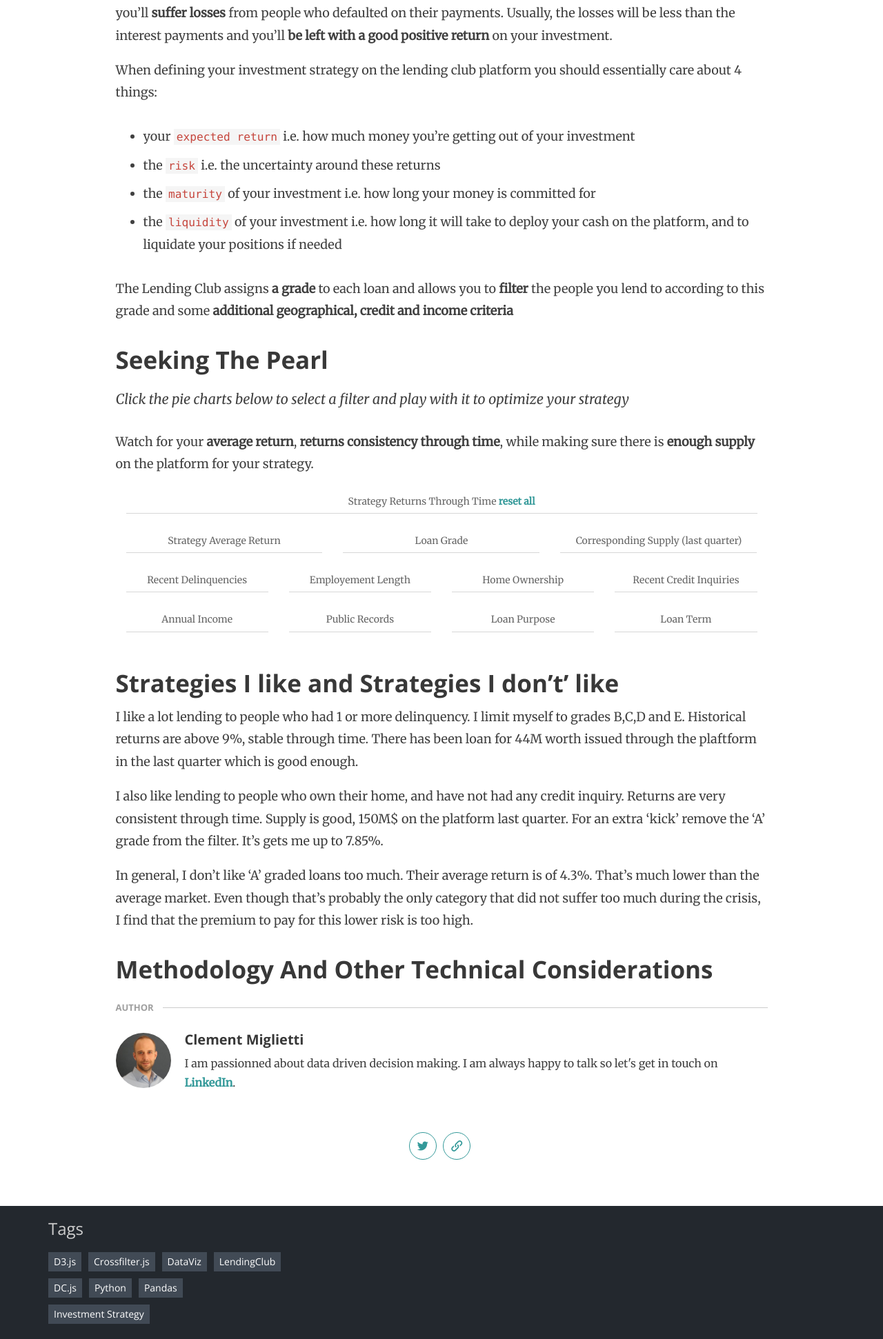
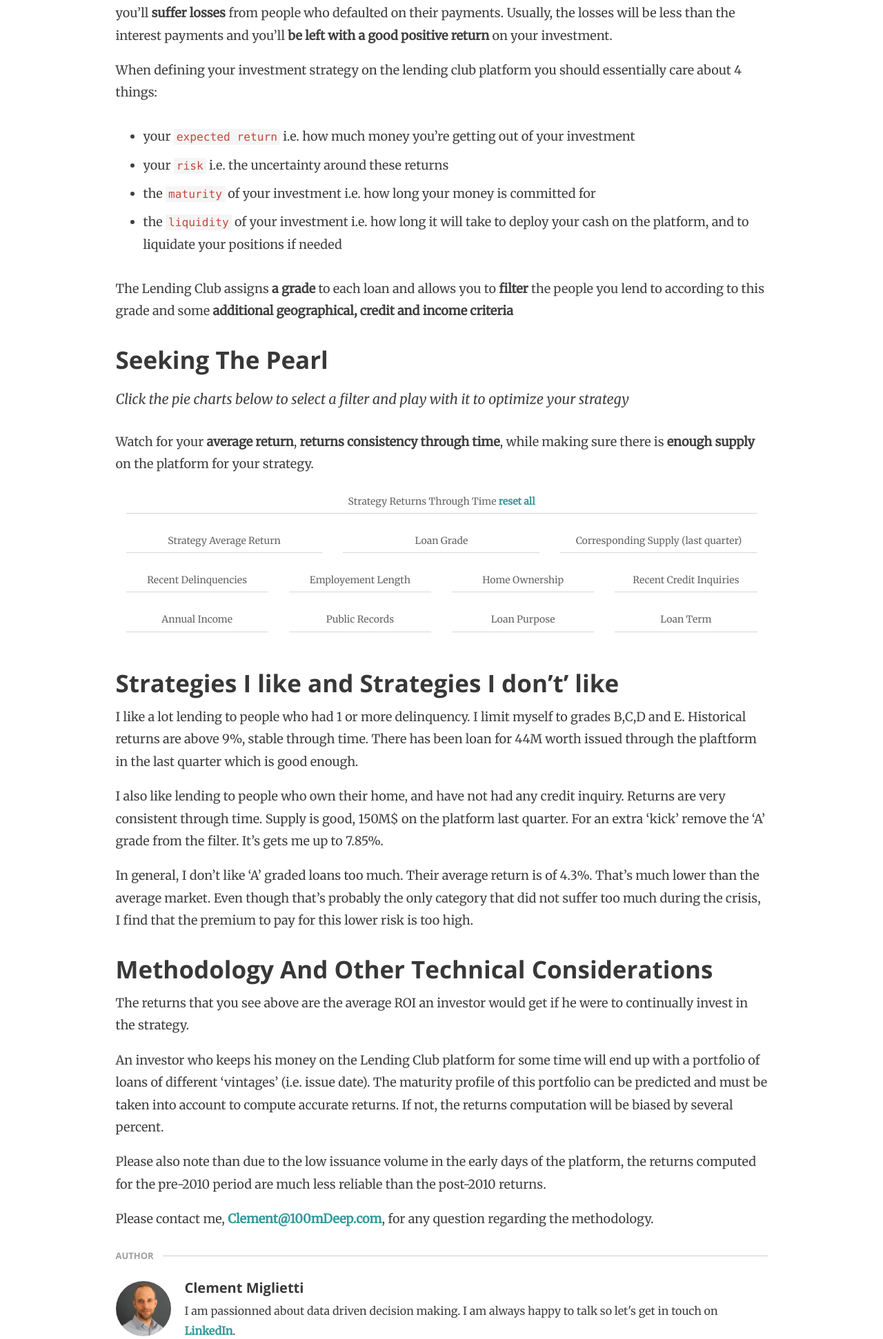
Before and after one commit to migloo/LC_dataviz, a Flask app: template templates/index.html in a window 1280 px wide. Shown: the part 1050-2992 px from the top of the page at 69% size. Run offline with Flask 2, Linux system fonts and the light colour scheme; the template is opened without the code that fills it, so the values that code supplies are empty; some libraries are stand-ins or nearby versions.

Commit message:
copy edit

```diff
--- a/templates/index.html
+++ b/templates/index.html
@@ -65,7 +65,7 @@
 							<p>When defining your investment strategy on the lending club platform you should essentially care about 4 things:</p>
 							<ul>
 								<li>your <code>expected return</code> i.e. how much money you’re getting out of your investment</li>
-								<li>the <code>risk</code> i.e. the uncertainty around these returns</li>
+								<li>your <code>risk</code> i.e. the uncertainty around these returns</li>
 								<li>the <code>maturity</code> of your investment i.e. how long your money is committed for</li>
 								<li>the <code>liquidity</code> of your investment i.e. how long it will take to deploy your cash on the platform, and to liquidate your positions if needed</li>
 							</ul>
@@ -226,9 +226,10 @@
 							<p>In general, I don’t like ‘A’ graded loans too much. Their average return is of 4.3%. That’s much lower than the average market. Even though that’s probably the only category that did not suffer too much during the crisis, I find that the premium to pay for this lower risk is too high.</p>
 
 							<h2>Methodology And Other Technical Considerations</h2>
-							<p>
-							</p>
-
+							<p>The returns that you see above are the average ROI an investor would get if he were to continually invest in the strategy.</p>
+							<p>An investor who keeps his money on the Lending Club platform for some time will end up with a portfolio of loans of different ‘vintages’ (i.e. issue date). The maturity profile of this portfolio can be predicted and must be taken into account to compute accurate returns. If not, the returns computation will be biased by several percent.</p>
+							<p>Please also note than due to the low issuance volume in the early days of the platform, the returns computed for the pre-2010 period are much less reliable than the post-2010 returns.</p>
+							<p>Please contact me, <a>Clement@100mDeep.com</a>, for any question regarding the methodology.</p>
 							<div id="author" class="clearfix">
 									<img class="img-circle" alt="" src="img/clement.jpg" height="96" width="96">
 									<div class="author-info">
```
